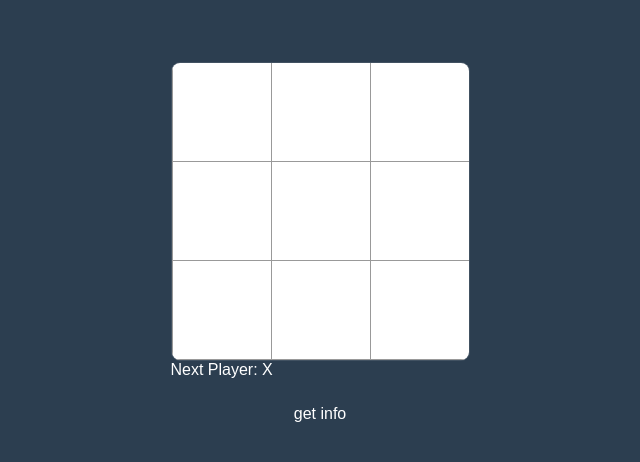
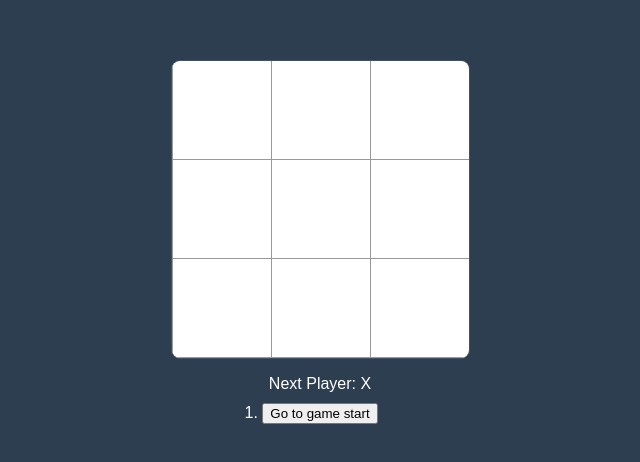
Before and after one commit to SeoeunCho/FastCampus-Frontend-Study, a React (Create React App) app in the folder 1_react/react-tictactoe-app/: page / in a window 1280 px wide. Shown: the part 158-620 px from the top of the page, without its empty margins (320-960 px from the left). Built offline with nearby package versions, Linux system fonts and the light colour scheme.

Commit message:
과거의 이동 표시하기

```diff
--- a/1_react/react-tictactoe-app/src/App.js
+++ b/1_react/react-tictactoe-app/src/App.js
@@ -5,7 +5,6 @@ import Board from "./components/Board";
 const App = () => {
   const [history, setHistory] = useState([ { squares: Array(9).fill(null) } ]);
   const [xIsNext, setXIsNext] = useState(true);
-  console.log(history)
 
   const calculateWinner = (squares) => {
     const lines = [
@@ -50,16 +49,26 @@ const App = () => {
     setXIsNext(prev => !prev);
   }
 
+  const moves = history.map((step, move) => {
+    const desc = move ?
+      'Go to Move #' + move :
+      'Go to game start';
+
+      return (
+        <li key={ move }>
+          <button>{ desc }</button>
+        </li>
+      )
+  })
 
   return (
     <div className="game">
       <div className="game-board">
         <Board squares={current.squares} onClick={(i) => handleClick(i)} />
-        <div className='status'>{ status }</div>
       </div>
       <div className="game-info">
-        <div>get info</div>
-        <ol></ol>
+        <div className='status'>{ status }</div>
+        <ol>{ moves }</ol>
       </div>
     </div>
   );
```
